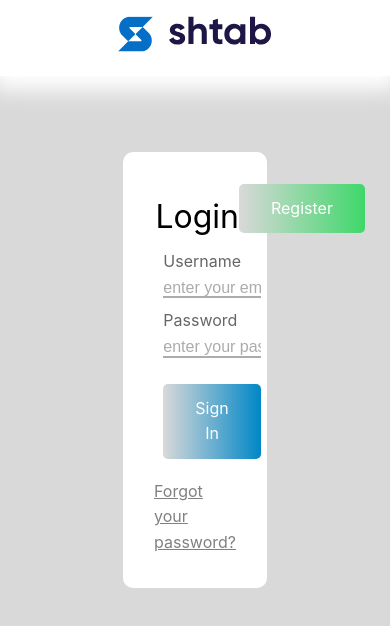
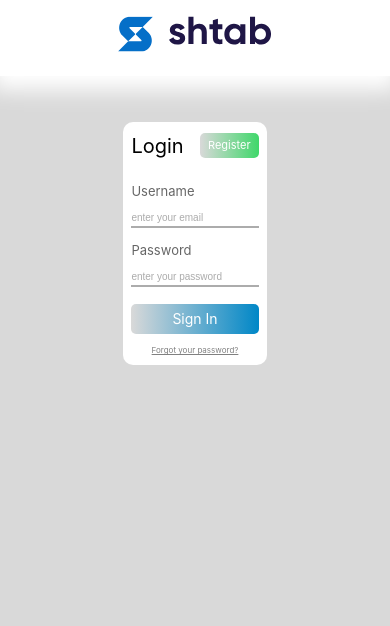
Before and after one commit to VitalikGrebenik/testovoeVueFormAuth, a Nuxt app: page /login in a window 390 px wide. Shown: the top 626 px of the page. Built offline with nearby package versions, Linux system fonts and the light colour scheme.

Commit message:
finally version

```diff
--- a/components/Auth/FormSignIn.vue
+++ b/components/Auth/FormSignIn.vue
@@ -145,15 +145,6 @@
     padding: 2em;
     margin: 0 15% 0 15%;
   }
-
-.header {
-  margin-bottom: 1rem;
-}
-@media (max-width: 768px){
-    .header {
-    margin-bottom: 0rem;
-  }
-}
   .error {
     color: red;
   }
@@ -169,17 +160,10 @@
   .linkPassword:hover{
     color: rgb(255, 45, 45);
   }
-
   .loginForm {
     display: grid;
     place-items: start;
     grid-gap: .5em;
-}
-@media (max-width: 768px){
-    .loginForm {
-    max-width: 100%;
-    margin: 0px 10%;
-  }
   }
 
   .input {
@@ -189,7 +173,6 @@
     width: 100%;
     opacity: 0.6;
   }
-
   .input:focus {
     border-color: #2d9cdb;
     outline: none;
@@ -202,11 +185,13 @@
   label {
     opacity: 0.6;
   }
+
   .blokLogin{
     display: flex;
     align-items: center;
     justify-content: space-between;
     width: 100%;
+    margin-bottom: 1rem;
   }
 
   .buttonSihIn{
@@ -217,7 +202,6 @@ label {
   }
 
   .buttonRegister {
-  margin-bottom: 1rem;
     background:
       linear-gradient(90deg, rgb(217 217 217) 0%, rgb(63 215 106) 100%);
   }
@@ -229,4 +213,69 @@ label {
       linear-gradient(90deg, rgb(217 217 217) 0%, rgb(125 125 125) 100%)
   }
 
+  @media (max-width: 768px){
+    .header {
+        font-size: 20px;
+    }
+    .containerApp {
+        padding: 1em;
+    }
+    .buttonRegister {
+        padding: 0.25rem 1rem;
+        padding: 0.25rem 0.5rem;
+        font-size: 11px;
+    }
+    .buttonSihIn {
+        margin-top: 0.5rem;
+        padding: 0.5em 1em;
+    }
+    .linkBlok {
+        margin-top: 10px;
+    }
+    label {
+        font-size: 15px;
+    }
+    .input {
+        font-size: 13px;
+    }
+    .linkPassword {
+        font-size: 11px;
+    }
+    .error {
+        font-size: 12px;
+    }
+  }
+  @media (max-width: 481px){
+    .containerApp {
+        padding: 0.5em;
+    }
+    .app {
+      margin-top: 30px;
+  }
+    .buttonLoading {
+        font-size: 14px;
+        padding: 0.25rem 0.5rem;
+    }
+    .error {
+        font-size: 8px;
+    }
+    .buttonRegister {
+        padding: 0.25rem 0.5rem;
+        font-size: 11px;
+    }
+    .buttonSihIn {
+        font-size: 14px;
+        padding: 0.25rem 0.5rem;
+    }
+    label {
+        font-size: 13px;
+    }
+    .input {
+        font-size: 10px;
+    }
+    .linkPassword {
+        font-size: 8px;
+    }
+  }
+
 </style>
--- a/components/Profile/Dashboard.vue
+++ b/components/Profile/Dashboard.vue
@@ -2,8 +2,8 @@
   <div class="app">
     <div class="loginForm">
       <h1 class="header">Login</h1>
-      <h3>username: {{ dateProfile.full_name }}</h3>
-      <h3>email: {{ dateProfile.email }}</h3>
+      <h2>username: {{ dateProfile.full_name }}</h2>
+      <h2>email: {{ dateProfile.email }}</h2>
       <button class="buttonExit" @click="loginExit">Exit</button>
     </div>
   </div>
@@ -55,7 +55,7 @@
 
 .loginForm {
     background: white;
-    width: 40%;
+    width: 60%;
     border-radius: 10px;
     padding: 2em;
 }
@@ -65,10 +65,41 @@
   background:
     linear-gradient(90deg, rgb(217 217 217) 0%, rgb(199, 0, 33) 100%);
 }
-
 @media (max-width: 768px){
-    h1 {
+  .app{
+    margin-top: 30px;
+  }
+  h1 {
       font-size: 1.5rem;
+  }
+  h2{
+    font-size: 1rem;
+  }
+  .loginForm{
+    padding: 1em;
+  }
+  .header {
+  margin-bottom: 0.25rem;
+}
+  .buttonExit{
+    margin-top: 1rem;
+    width: 100px;
+    padding: 0.5em 1em;
+    font-size: 10px;
+  }
+}
+@media (max-width: 481px){
+  h1 {
+      font-size: 1rem;
+  }
+  h2{
+    font-size: 0.5rem;
+  }
+  .buttonExit{
+    margin-top: 0.5rem;
+    width: 70px;
+    padding: 0.5em 1em;
+    font-size: 8px;
   }
 }
 </style>
--- a/pages/profile.vue
+++ b/pages/profile.vue
@@ -1,4 +1,4 @@
 <template>
     <NavHeader/>
-    <ProfileHome/>
+    <ProfileDashboard/>
 </template>
```
Lines whose indentation alone changed are shown as unchanged.
